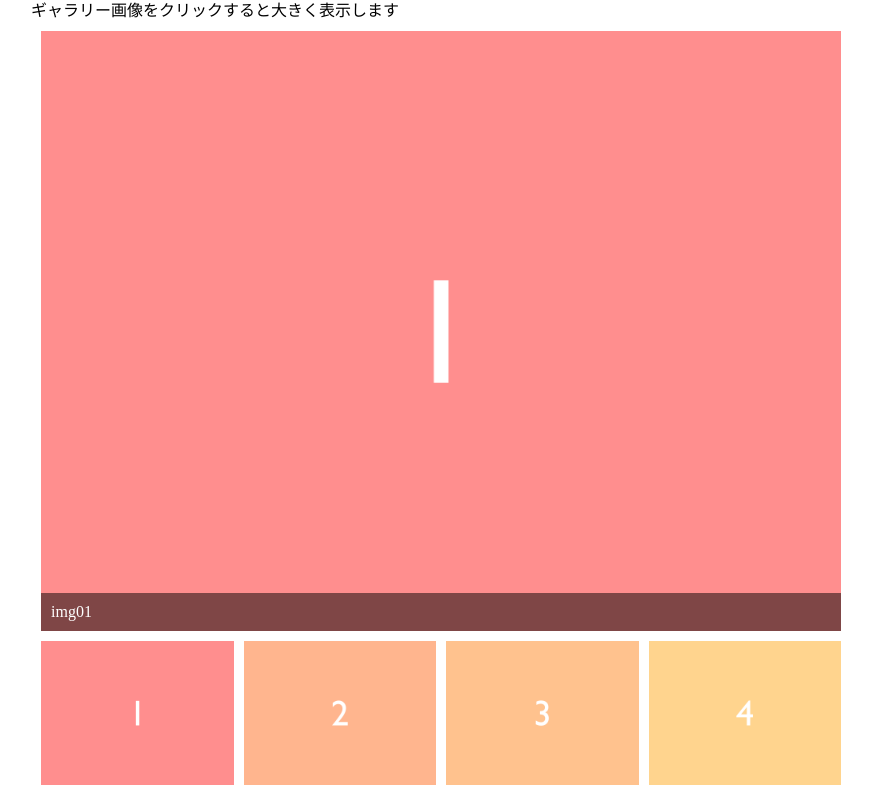
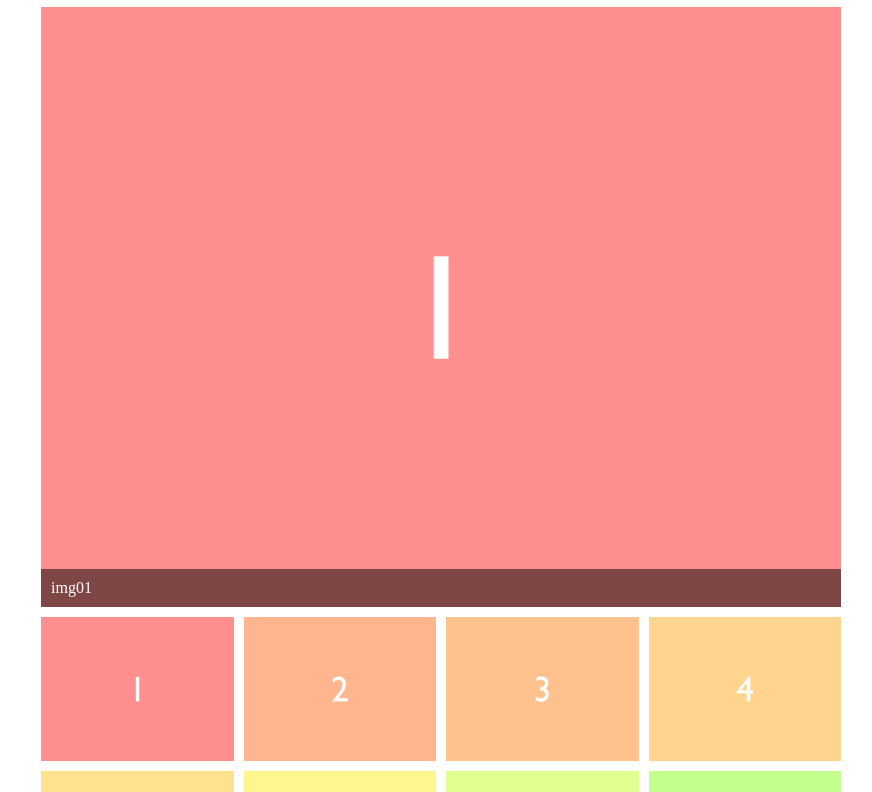
Before and after one commit to mochinamako/javascript_gallery, a plain HTML site: page index.html in a window 1280 px wide. Shown: the part 60-852 px from the top of the page, without its empty margins (199-1071 px from the left). Drawn offline with Linux system fonts and the light colour scheme.

Commit message:
Update index.html

```diff
--- a/index.html
+++ b/index.html
@@ -12,7 +12,7 @@
 <body>
   <header>
     <h1>JavaScript Gallery</h1>
-    <p>ギャラリー画像をクリックすると大きく表示します</p>
+    <!-- ギャラリー画像をクリックすると大きく表示します -->
   </header>
   <main>
    <div class="gallery">
```
